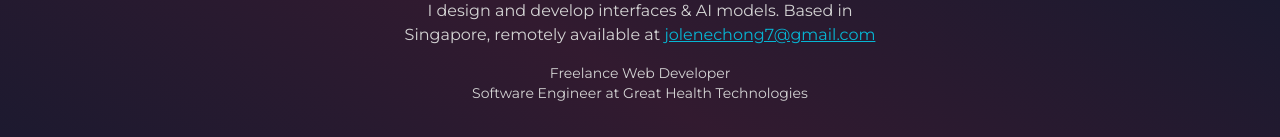
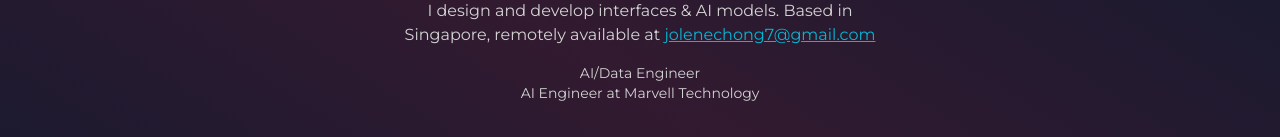
Before and after one commit to jolenechong/portfolio, a React (Create React App) app: page / in a window 1280 px wide. Shown: the part 313-450 px from the top of the page. Built offline with nearby package versions, Linux system fonts and the light colour scheme; no server answers.

Commit message:
feat: Add role titles

```diff
--- a/src/components/home/introSection/index.tsx
+++ b/src/components/home/introSection/index.tsx
@@ -18,8 +18,8 @@ export default function IntroSection({ techStackList }: IProps) {
                                 remotely available at <a href="mailto:jolenechong7@gmail.com">
                                     jolenechong7@gmail.com</a></p>
                             <div className="text-center pt-4 text-sm">
-                                <p>Freelance Web Developer</p>
-                                <p>Software Engineer at Great Health Technologies</p>
+                                <p>AI/Data Engineer</p>
+                                <p>AI Engineer at Marvell Technology</p>
                             </div>
                         </div>
 
```
